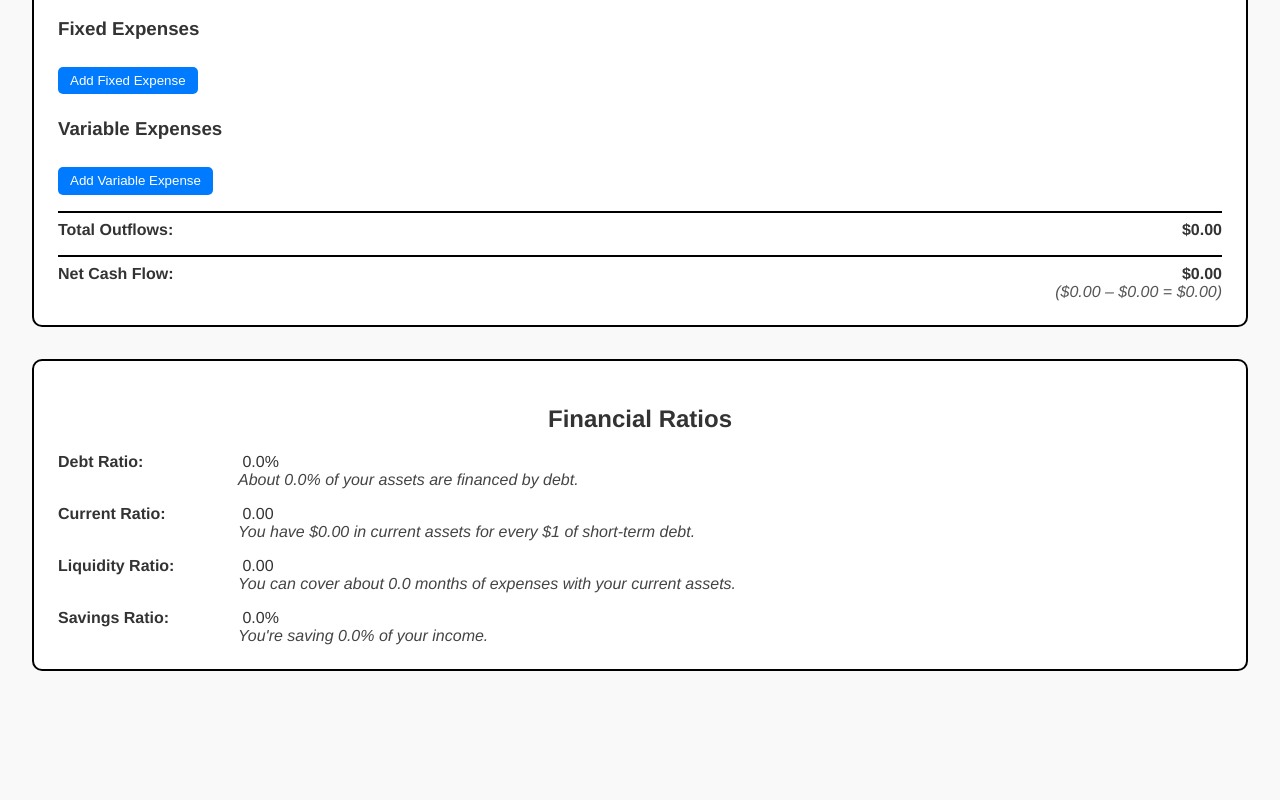
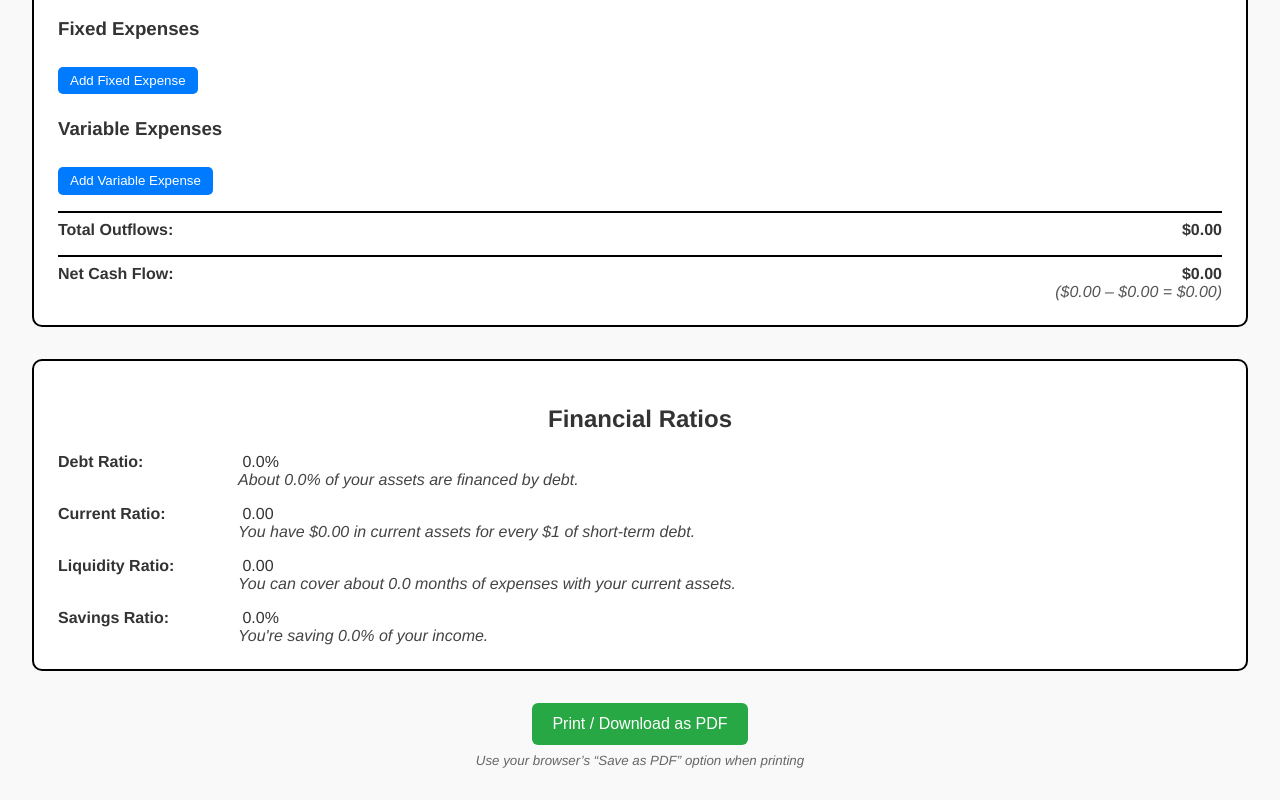
Before and after one commit to kramar-sean/financial-statements, a plain HTML site: page index.html in a window 1280 px wide. Shown: the part 1398-2198 px from the top of the page. Before the commit the page ends 2101 px from the top, so only its background shows below. Drawn offline with Linux system fonts and the light colour scheme.

Commit message:
Update index.html

```diff
--- a/index.html
+++ b/index.html
@@ -166,5 +166,11 @@ function calculate() {
 document.addEventListener("input", calculate);
 window.onload = calculate;
 </script>
+
+<div class="pdf-button">
+  <button onclick="window.print()">Print / Download as PDF</button>
+  <small>Use your browser’s “Save as PDF” option when printing</small>
+</div>
+
 </body>
 </html>
```
